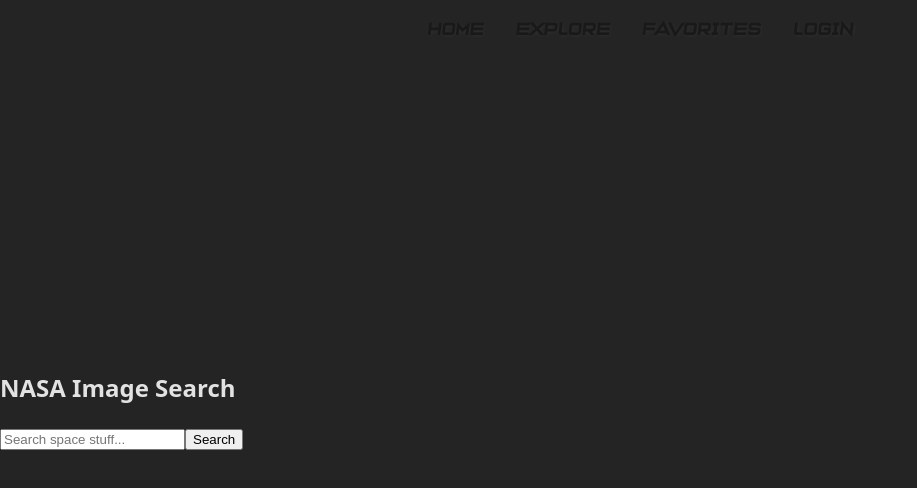
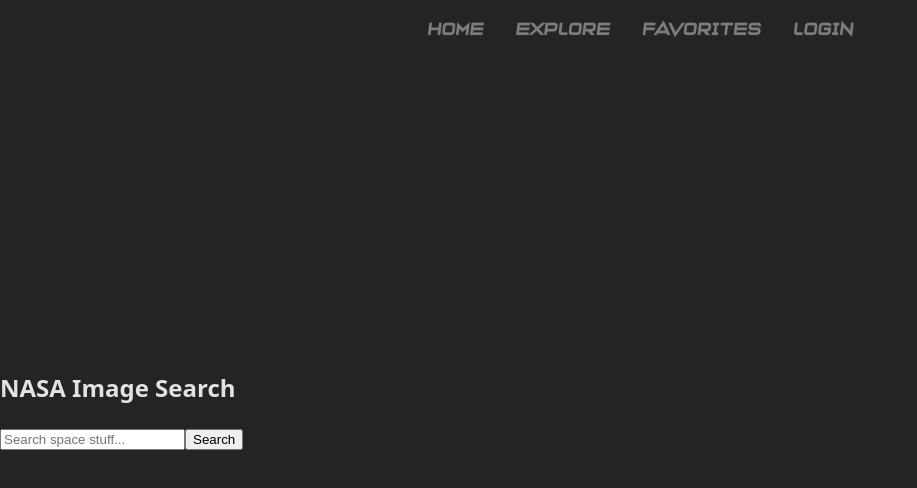
Before and after one commit to Taniatos/nasa_imgs, a React (Vite) app in the folder frontend/: page /explore in a window 1280 px wide. Shown: the top 488 px of the page, without its empty margins (0-917 px from the left). Built offline with nearby package versions, Linux system fonts and the light colour scheme.

Commit message:
Update NavBar.css

```diff
--- a/frontend/src/components/Navbar/NavBar.css
+++ b/frontend/src/components/Navbar/NavBar.css
@@ -1,4 +1,4 @@
-/* Default styles for nav */
+
 .navbar {
   position: absolute;
   top: 0;
@@ -10,7 +10,6 @@
   z-index: 1001;
 }
 
-/* NAV LINKS: Desktop default */
 .nav-links {
   display: flex;
   justify-content: center;
@@ -18,9 +17,9 @@
   gap: 32px;
 }
 
-/* NAV LINKS: Shared link styling */
+
 .navbar a {
-  color: var(--black);
+  color: #7e7d7d;
   text-decoration: none;
   font-size: 18px;
   font-family: var(--accent-font);
@@ -32,7 +31,7 @@
   color: var(--white);
 }
 
-/* Burger Menu */
+
 .menu-toggle {
   display: none;
 }
@@ -48,7 +47,7 @@
   z-index: 1100;
 }
 
-/* Mobile styles (≤600px) */
+
 @media screen and (max-width: 600px) {
   .burger {
     display: block;
@@ -78,7 +77,7 @@
 
   .navbar {
     justify-content: flex-end;
-    padding-right: 60px; /* gives space for burger icon */
+    padding-right: 60px;
   }
   .navbar a {
     color: var(--white);
```
